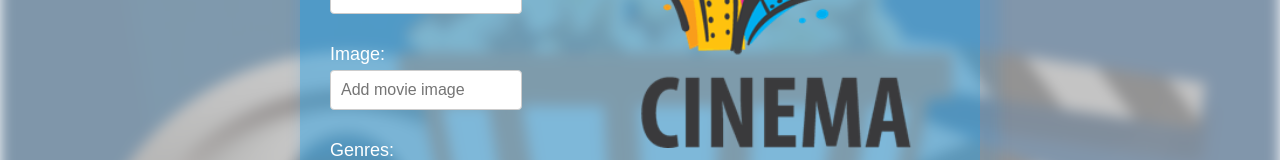
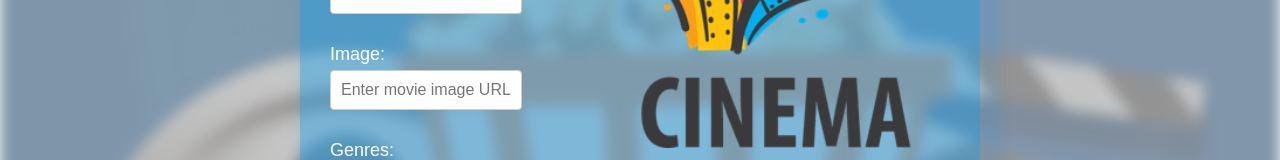
Before and after one commit to nikola100sic/cinema, a React (Create React App) app in the folder cinemaProject/frontend/: page /movies/add in a window 1280 px wide. Shown: the part 347-507 px from the top of the page. Built offline with nearby package versions, Linux system fonts and the light colour scheme; no server answers.

Commit message:
Renamed prop from image to imageUrl

```diff
--- a/cinemaProject/frontend/src/pages/movies/MovieAddPage.tsx
+++ b/cinemaProject/frontend/src/pages/movies/MovieAddPage.tsx
@@ -24,7 +24,7 @@ const MovieAddPage = () => {
     id: 0,
     name: '',
     duration: 0,
-    image: '',
+    imageUrl: '',
     genres: [] as Genre[],
   });
   const navigate = useNavigate();
@@ -56,7 +56,7 @@ const MovieAddPage = () => {
 
     if (
       movie.name === '' ||
-      movie.image === '' ||
+      movie.imageUrl === '' ||
       movie.duration === null ||
       movie.genres.length === 0
     ) {
@@ -71,7 +71,7 @@ const MovieAddPage = () => {
         console.log(event.target);
         setMovie({
           id: 0,
-          image: '',
+          imageUrl: '',
           name: '',
           duration: 0,
           genres: [],
@@ -123,9 +123,9 @@ const MovieAddPage = () => {
             <FormLabel>Image:</FormLabel>
             <MovieFormInput
               type="text"
-              placeholder="Add movie image"
-              name="image"
-              value={movie.image}
+              placeholder="Enter movie image URL"
+              name="imageUrl"
+              value={movie.imageUrl}
               onChange={handleChange}
             />
             <FormLabel>Genres:</FormLabel>
```
